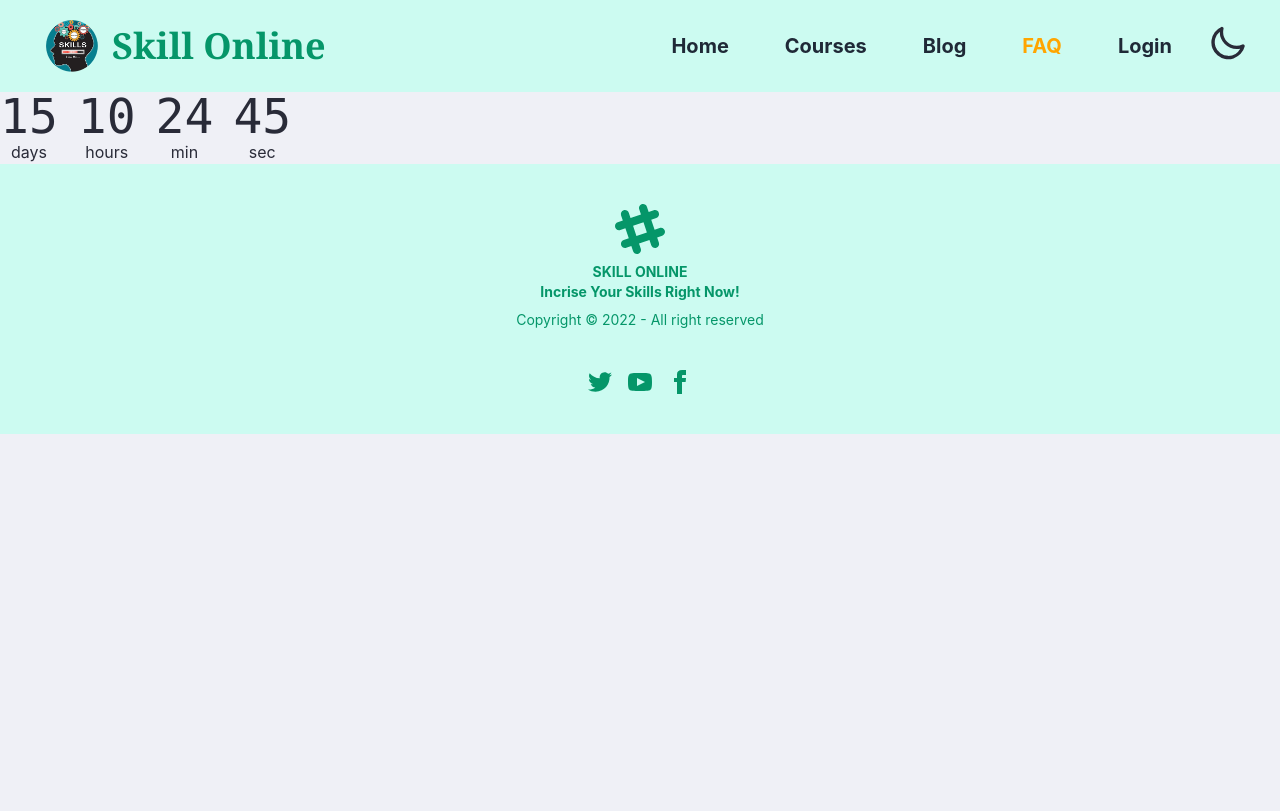
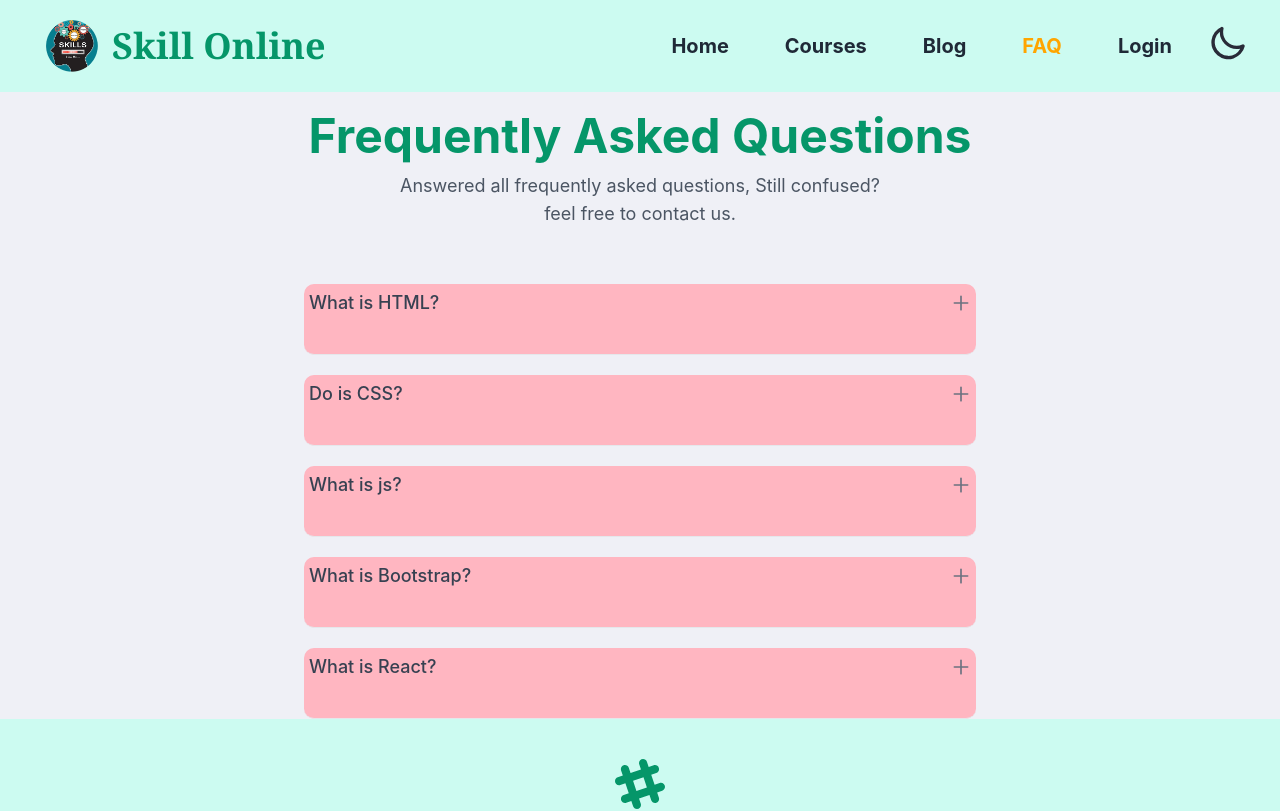
Before and after one commit to AmtTawsik/skill-online, a React (Create React App) app: page /faq in a window 1280 px wide. Shown: the top 811 px of the page. Built offline with nearby package versions, Linux system fonts and the light colour scheme; no server answers.

Commit message:
README.md added

```diff
--- a/src/App.css
+++ b/src/App.css
@@ -5,3 +5,13 @@ nav .active {
     grid-template-columns: 1fr 4fr;
     gap: 25px;
 }
+
+.login-from{
+    background-image: url('https://wallpaperaccess.com/full/1900857.jpg');
+}
+
+.faq-sec{
+    background-color: lightpink;
+    padding: 5px;
+    border-radius: 10px;
+}
--- a/src/components/FaQ.js
+++ b/src/components/FaQ.js
@@ -1,34 +1,99 @@
 import React from "react";
+import { useRef, useState } from "react"
+
+const FaqsCard = (props) => {
+
+  const answerElRef = useRef()
+  const [state, setState] = useState(false)
+  const [answerH, setAnswerH] = useState('0px')
+  const { faqsList, idx } = props
+
+  const handleOpenAnswer = () => {
+      const answerElH = answerElRef.current.childNodes[0].offsetHeight
+      setState(!state)
+      setAnswerH(`${answerElH + 20}px`)
+  }
+
+  return (
+      <div
+          className="space-y-3 mt-5 overflow-hidden border-b faq-sec"
+          key={idx}
+          onClick={handleOpenAnswer}
+      >
+          <h4 className="cursor-pointer pb-5 flex items-center justify-between text-lg text-gray-700 font-medium">
+              {faqsList.q}
+              {
+                  state ? (
+                      <svg xmlns="http://www.w3.org/2000/svg" className="h-5 w-5 text-gray-500 ml-2" fill="none" viewBox="0 0 24 24" stroke="currentColor">
+                          <path stroke-linecap="round" stroke-linejoin="round" stroke-width="2" d="M20 12H4" />
+                      </svg>
+                  ) : (
+                      <svg xmlns="http://www.w3.org/2000/svg" className="h-5 w-5 text-gray-500 ml-2" fill="none" viewBox="0 0 24 24" stroke="currentColor">
+                          <path strokeLinecap="round" strokeLinejoin="round" strokeWidth={2} d="M12 4v16m8-8H4" />
+                      </svg>
+                  )
+              }
+          </h4>
+          <div
+              ref={answerElRef} className="duration-300"
+              style={state ? {height: answerH } : {height: '0px'}}
+          >
+              <div>
+                  <p className="text-gray-500">
+                      {faqsList.a}
+                  </p>
+              </div>
+          </div>
+      </div>
+  )
+}
 
 const FaQ = () => {
+    const faqsList = [
+      {
+          q: "What is HTML?",
+          a: "Hypertext Markup Language, a standardized system for tagging text files to achieve font, colour, graphic, and hyperlink effects on World Wide Web pages."
+      },
+      {
+          q: "Do is CSS?",
+          a: "Cascading Style Sheets (CSS) is a stylesheet language used to describe the presentation of a document written in HTML or XML (including XML dialects such as SVG, MathML or XHTML)"
+      },
+      {
+          q: "What is js?",
+          a: "JavaScript (often shortened to JS) is a lightweight, interpreted, object-oriented language with first-class functions, and is best known as the scripting language for Web pages, but it's used in many non-browser environments as well."
+      },
+      {
+          q: "What is Bootstrap?",
+          a: "Bootstrap is a free, open source front-end development framework for the creation of websites and web apps. Designed to enable responsive development of mobile-first websites, Bootstrap provides a collection of syntax for template designs."
+      },
+      {
+          q: "What is React?",
+          a: "React is a declarative, efficient, and flexible JavaScript library for building user interfaces. It lets you compose complex UIs from small and isolated pieces of code called “components”. React has a few different kinds of components, but we'll start with React.Component subclasses: class ShoppingList extends React."
+      }
+  ]
+
   return (
-    <div className="grid grid-flow-col gap-5 text-center auto-cols-max">
-      <div className="flex flex-col">
-        <span className="countdown font-mono text-5xl">
-          <span style={{ "--value": 15 }}></span>
-        </span>
-        days
-      </div>
-      <div className="flex flex-col">
-        <span className="countdown font-mono text-5xl">
-          <span style={{ "--value": 10 }}></span>
-        </span>
-        hours
-      </div>
-      <div className="flex flex-col">
-        <span className="countdown font-mono text-5xl">
-          <span style={{ "--value": 24 }}></span>
-        </span>
-        min
-      </div>
-      <div className="flex flex-col">
-        <span className="countdown font-mono text-5xl">
-          <span style={{ "--value": 45 }}></span>
-        </span>
-        sec
-      </div>
-    </div>
-  );
-};
+      <section className="leading-relaxed max-w-screen-xl mt-5 mx-auto px-4 lg:px-8">
+          <div className="space-y-3 text-center">
+              <h1 className="font-bold text-2xl md:text-5xl text-emerald-600">
+                  Frequently Asked Questions
+              </h1>
+              <p className="text-gray-600 max-w-lg mx-auto text-lg">
+                  Answered all frequently asked questions, Still confused? feel free to contact us.
+              </p>
+          </div>
+          <div className="mt-14 max-w-2xl mx-auto">
+              {
+                  faqsList.map((item, idx) => (
+                      <FaqsCard
+                          idx={idx}
+                          faqsList={item}
+                      />
+                  ))
+              }
+          </div>
+      </section>
+  )
+}
 
 export default FaQ;
--- a/src/components/Login.js
+++ b/src/components/Login.js
@@ -1,4 +1,5 @@
 import React from "react";
+import '../App.css'
 import { useContext } from "react";
 import { Link, useLocation, useNavigate } from "react-router-dom";
 import { AuthContext } from "../Contexts/AuthProvider";
@@ -49,11 +50,11 @@ const Login = () => {
       .catch((error) => console.log(error));
   };
   return (
-    <div className="hero min-h-screen bg-base-200">
+    <div className="hero min-h-screen bg-base-200 login-from">
       <div className="hero-content flex-col lg:flex-row-reverse">
-        <div className="text-center lg:text-left">
-          <h1 className="text-5xl font-bold">Login now!</h1>
-          <p className="py-6">
+        <div className="text-center">
+          <h1 className="text-5xl font-bold text-white">Login now!</h1>
+          <p className="py-6 text-orange-500 text-lg">
             Skill online is one of the most populer website for learn online.
             You can easyly purches Any kind of skill courses from our website.
             just click the button and start a new jaurny of learning with us.
@@ -111,7 +112,8 @@ const Login = () => {
             <p className="px-3 ">OR</p>
             <hr className="w-full" />
           </div>
-          <div className="my-0 space-y-2">
+          <div className="my-0 space-y-2 p-5">
+            {/* Google Login */}
             <button
               onClick={handleGoogleSignIn}
               aria-label="Login with Google"
@@ -127,6 +129,7 @@ const Login = () => {
               </svg>
               Login with Google
             </button>
+            {/* Github Login */}
             <button
               onClick={handleGithubSignIn}
               aria-label="Login with Github"
```
Also changed, not shown: 1 other file (tests, documents, lock files or other folders).
